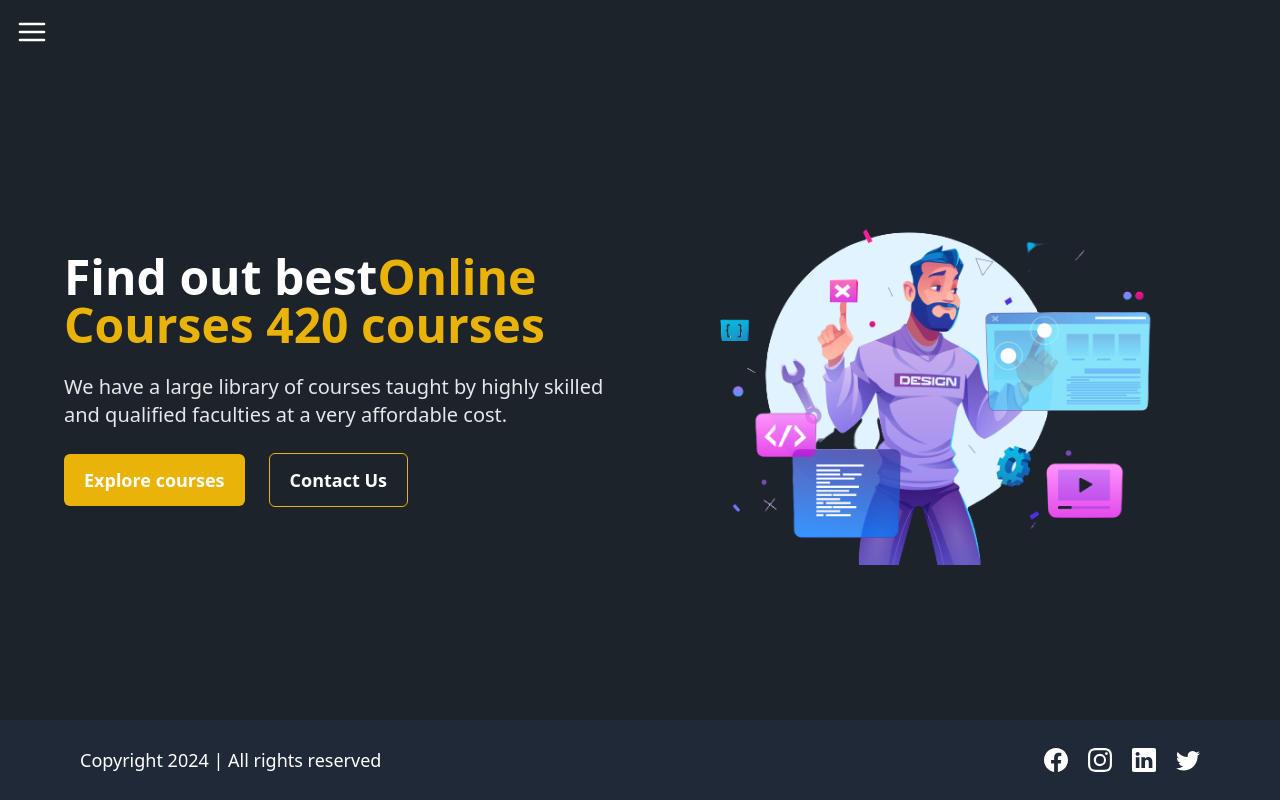
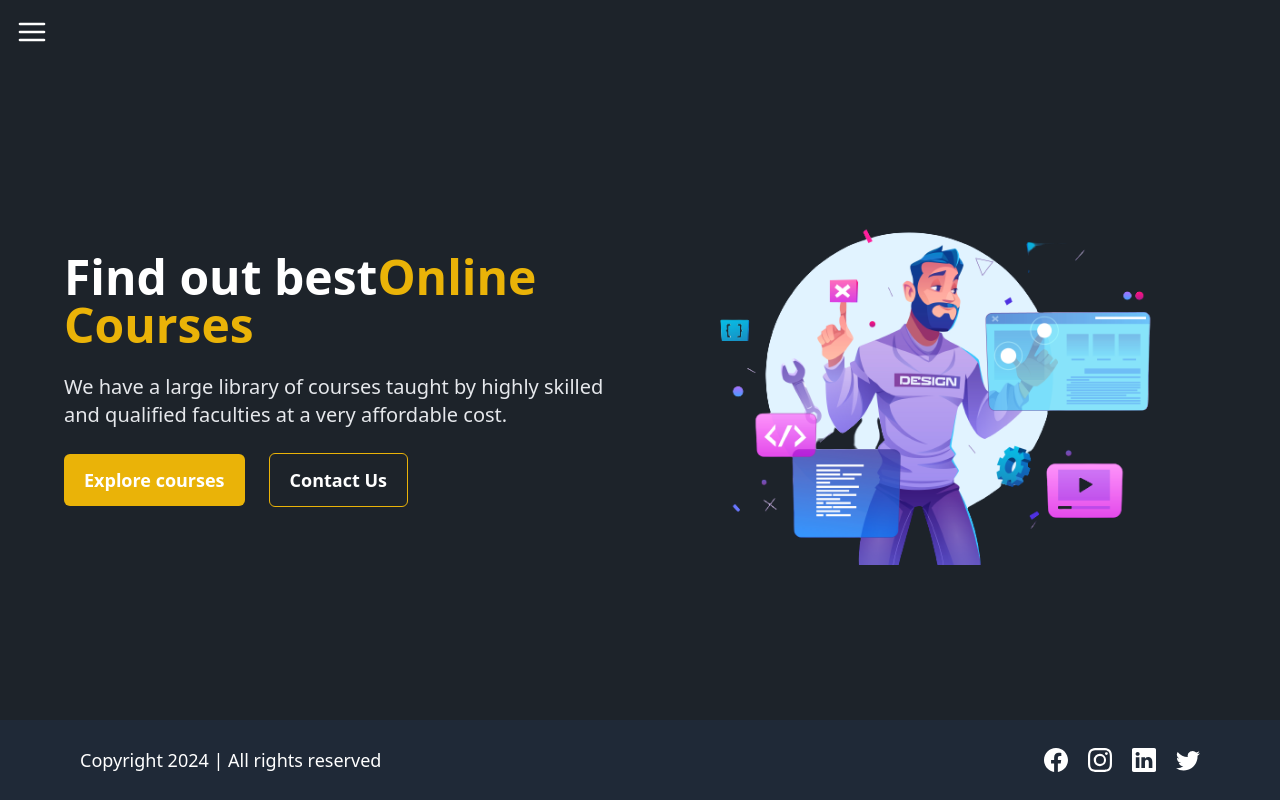
Before and after one commit to jatinprime/LMS-Proj_frontend, a React (Vite) app: page / in a window 1280 px wide. Built offline with nearby package versions, Linux system fonts and the light colour scheme.

Commit message:
commented

```diff
--- a/src/Pages/HomePage.jsx
+++ b/src/Pages/HomePage.jsx
@@ -12,7 +12,7 @@ function HomePage() {
                         Find out best
                         <span className="text-yellow-500 font-bold">
                             Online Courses
-                            420 courses
+                            {/* 420 courses */}
                         </span>
                     </h1>
                     <p className="text-xl text-gray-200">
```
